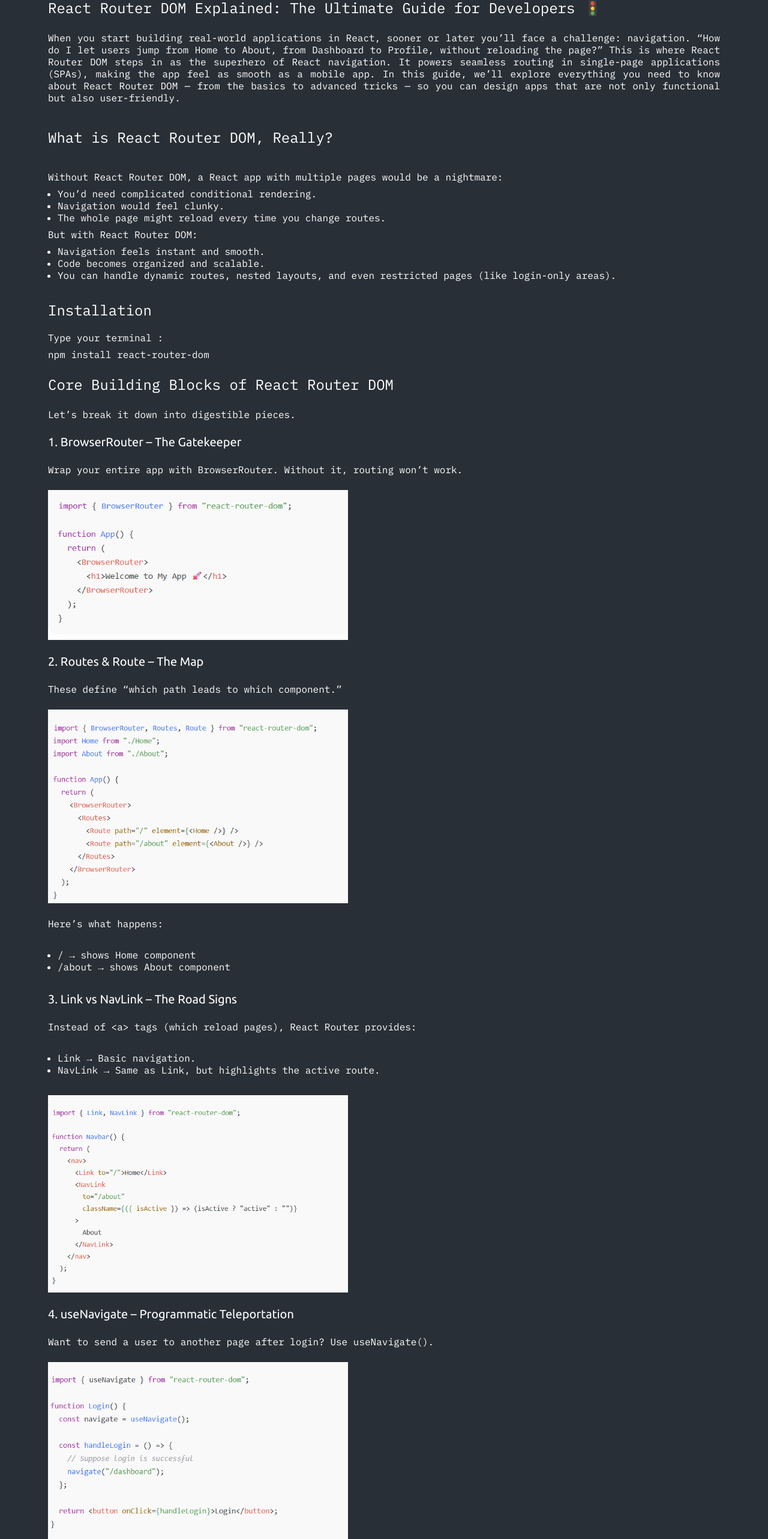
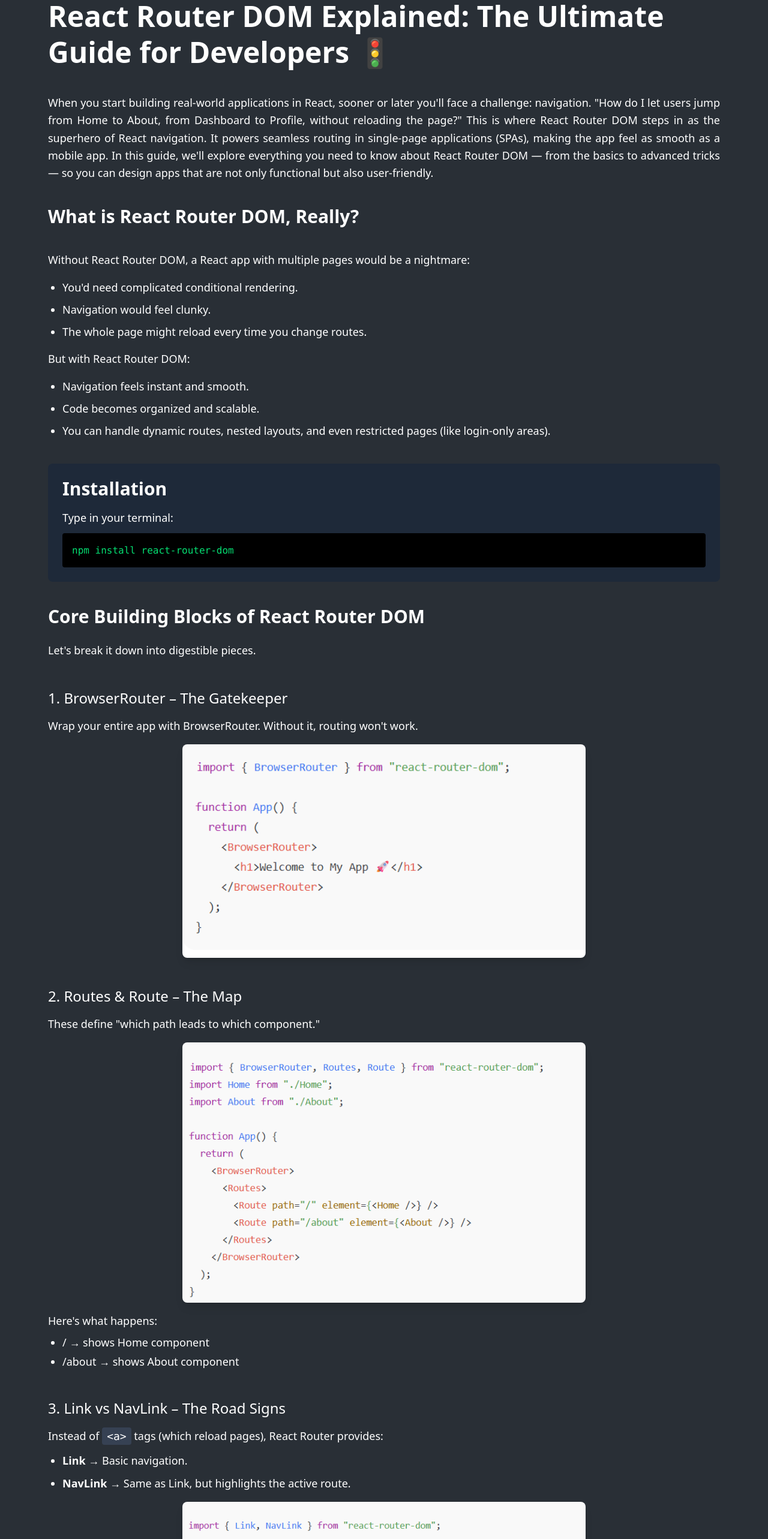
Before and after one commit to Subroto112001/MyPortfolio, a React (Vite) app: page /react-router in a window 1280 px wide. Shown: the part 220-2786 px from the top of the page at 60% size. Built offline with nearby package versions, Linux system fonts and the light colour scheme.

Commit message:
update blog

```diff
--- a/src/BlogPage/ReacRoter.jsx
+++ b/src/BlogPage/ReacRoter.jsx
@@ -4,209 +4,268 @@
 import picturethree from "../assets/reactrouter3.png";
 import picturefour from "../assets/Reactrouter4.png";
 import picturefive from "../assets/Reactrouter5.png";
-import pictureSix    from "../assets/Recatgroouter6.png";
-import pictureSeven    from "../assets/Recatroputer7.png";
+import pictureSix from "../assets/Recatgroouter6.png";
+import pictureSeven from "../assets/Recatroputer7.png";
+
 const ReacRoter = () => {
   return (
-    <div className="bg-bg1">
-      <div className="container">
-        <div className="py-16">
-          <div className="flex flex-col gap-y-6">
-            <h3 className="Menu-M text-white">
+    <div className="bg-bg1 min-h-screen">
+      <div className="container mx-auto px-4 sm:px-6 lg:px-8">
+        <div className="py-8 sm:py-12 lg:py-16">
+          <div className="flex flex-col gap-y-6 sm:gap-y-8 lg:gap-y-10">
+            <h1 className="text-2xl sm:text-3xl lg:text-4xl xl:text-5xl font-bold text-white leading-tight">
               React Router DOM Explained: The Ultimate Guide for Developers 🚦
-            </h3>
+            </h1>
 
-            <div className="flex flex-col gap-y-10">
-              <p className="Media-M text-white text-justify">
+            <div className="flex flex-col gap-y-6 sm:gap-y-8 lg:gap-y-10">
+              <p className="text-sm sm:text-base lg:text-lg text-white text-justify leading-relaxed">
                 When you start building real-world applications in React, sooner
-                or later you’ll face a challenge: navigation. “How do I let
+                or later you'll face a challenge: navigation. "How do I let
                 users jump from Home to About, from Dashboard to Profile,
-                without reloading the page?” This is where React Router DOM
+                without reloading the page?" This is where React Router DOM
                 steps in as the superhero of React navigation. It powers
                 seamless routing in single-page applications (SPAs), making the
-                app feel as smooth as a mobile app. In this guide, we’ll explore
+                app feel as smooth as a mobile app. In this guide, we'll explore
                 everything you need to know about React Router DOM — from the
                 basics to advanced tricks — so you can design apps that are not
                 only functional but also user-friendly.
               </p>
 
-              <h3 className="Menu-M text-white">
+              <h2 className="text-xl sm:text-2xl lg:text-3xl font-semibold text-white">
                 What is React Router DOM, Really?
-              </h3>
-              <p className="Media-M text-white text-justify">
-                Without React Router DOM, a React app with multiple pages would
-                be a nightmare:
-                <ul className="pl-4 my-2">
-                  <li className="list-disc">
-                    You’d need complicated conditional rendering.
+              </h2>
+
+              <div className="space-y-4">
+                <p className="text-sm sm:text-base lg:text-lg text-white text-justify leading-relaxed">
+                  Without React Router DOM, a React app with multiple pages
+                  would be a nightmare:
+                </p>
+                <ul className="pl-4 sm:pl-6 space-y-2 text-sm sm:text-base lg:text-lg text-white">
+                  <li className="list-disc leading-relaxed">
+                    You'd need complicated conditional rendering.
                   </li>
-                  <li className="list-disc">Navigation would feel clunky.</li>
-                  <li className="list-disc">
+                  <li className="list-disc leading-relaxed">
+                    Navigation would feel clunky.
+                  </li>
+                  <li className="list-disc leading-relaxed">
                     The whole page might reload every time you change routes.
                   </li>
                 </ul>
-                But with React Router DOM:
-                <ul className="pl-4 my-2">
-                  <li className="list-disc">
+
+                <p className="text-sm sm:text-base lg:text-lg text-white text-justify leading-relaxed">
+                  But with React Router DOM:
+                </p>
+                <ul className="pl-4 sm:pl-6 space-y-2 text-sm sm:text-base lg:text-lg text-white">
+                  <li className="list-disc leading-relaxed">
                     Navigation feels instant and smooth.
                   </li>
-                  <li className="list-disc">
+                  <li className="list-disc leading-relaxed">
                     Code becomes organized and scalable.
                   </li>
-                  <li className="list-disc">
+                  <li className="list-disc leading-relaxed">
                     You can handle dynamic routes, nested layouts, and even
                     restricted pages (like login-only areas).
                   </li>
                 </ul>
-              </p>
+              </div>
             </div>
-            {/* install */}
-            <div className="flex flex-col gap-5">
-              <h3 className="Menu-M text-white">Installation</h3>
-              <div className="flex flex-col gap-2">
-                <p className="Media-M text-white">Type your terminal :</p>
-                <p className="Media-M text-white">
-                  npm install react-router-dom
+
+            {/* Installation Section */}
+            <div className="bg-gray-800 bg-opacity-50 rounded-lg p-4 sm:p-6">
+              <h2 className="text-xl sm:text-2xl lg:text-3xl font-semibold text-white mb-4">
+                Installation
+              </h2>
+              <div className="space-y-3">
+                <p className="text-sm sm:text-base lg:text-lg text-white">
+                  Type in your terminal:
+                </p>
+                <div className="bg-black bg-opacity-50 rounded p-3 sm:p-4 overflow-x-auto">
+                  <code className="text-green-400 text-sm sm:text-base font-mono">
+                    npm install react-router-dom
+                  </code>
+                </div>
+              </div>
+            </div>
+
+            {/* Core Building Blocks */}
+            <div className="space-y-8 sm:space-y-10 lg:space-y-12">
+              <div>
+                <h2 className="text-xl sm:text-2xl lg:text-3xl font-semibold text-white mb-4 sm:mb-6">
+                  Core Building Blocks of React Router DOM
+                </h2>
+                <p className="text-sm sm:text-base lg:text-lg text-white text-justify leading-relaxed">
+                  Let's break it down into digestible pieces.
                 </p>
               </div>
-            </div>
-            {/* install */}
-            <div className="flex flex-col gap-y-6">
-              <h3 className="Menu-M text-white">
-                Core Building Blocks of React Router DOM
-              </h3>
-              <h3 className="Media-M text-white text-justify">
-                Let’s break it down into digestible pieces.
-              </h3>
 
-              <h4 className="Button-U text-white text-justify">
-                1. BrowserRouter – The Gatekeeper
-              </h4>
-              <p className="Media-M text-white text-justify">
-                Wrap your entire app with BrowserRouter. Without it, routing
-                won’t work.
-              </p>
-              <div className="w-[500px] h-[250px]">
-                <img
-                  className="w-full h-full"
-                  src={pictureone}
-                  alt={pictureone}
-                />
+              {/* 1. BrowserRouter */}
+              <section className="space-y-4">
+                <h3 className="text-lg sm:text-xl lg:text-2xl font-medium text-white">
+                  1. BrowserRouter – The Gatekeeper
+                </h3>
+                <p className="text-sm sm:text-base lg:text-lg text-white text-justify leading-relaxed">
+                  Wrap your entire app with BrowserRouter. Without it, routing
+                  won't work.
+                </p>
+                <div className="w-full max-w-2xl mx-auto">
+                  <img
+                    className="w-full h-auto rounded-lg shadow-lg"
+                    src={pictureone}
+                    alt="BrowserRouter example"
+                  />
+                </div>
+              </section>
+
+              {/* 2. Routes & Route */}
+              <section className="space-y-4">
+                <h3 className="text-lg sm:text-xl lg:text-2xl font-medium text-white">
+                  2. Routes & Route – The Map
+                </h3>
+                <p className="text-sm sm:text-base lg:text-lg text-white text-justify leading-relaxed">
+                  These define "which path leads to which component."
+                </p>
+                <div className="w-full max-w-2xl mx-auto">
+                  <img
+                    className="w-full h-auto rounded-lg shadow-lg"
+                    src={picturetwo}
+                    alt="Routes and Route example"
+                  />
+                </div>
+                <div className="space-y-2">
+                  <p className="text-sm sm:text-base lg:text-lg text-white">
+                    Here's what happens:
+                  </p>
+                  <ul className="pl-4 sm:pl-6 space-y-1 text-sm sm:text-base lg:text-lg text-white">
+                    <li className="list-disc">/ → shows Home component</li>
+                    <li className="list-disc">
+                      /about → shows About component
+                    </li>
+                  </ul>
+                </div>
+              </section>
+
+              {/* 3. Link vs NavLink */}
+              <section className="space-y-4">
+                <h3 className="text-lg sm:text-xl lg:text-2xl font-medium text-white">
+                  3. Link vs NavLink – The Road Signs
+                </h3>
+                <div className="space-y-3">
+                  <p className="text-sm sm:text-base lg:text-lg text-white text-justify leading-relaxed">
+                    Instead of{" "}
+                    <code className="bg-gray-700 px-2 py-1 rounded">
+                      &lt;a&gt;
+                    </code>{" "}
+                    tags (which reload pages), React Router provides:
+                  </p>
+                  <ul className="pl-4 sm:pl-6 space-y-2 text-sm sm:text-base lg:text-lg text-white">
+                    <li className="list-disc leading-relaxed">
+                      <strong>Link</strong> → Basic navigation.
+                    </li>
+                    <li className="list-disc leading-relaxed">
+                      <strong>NavLink</strong> → Same as Link, but highlights
+                      the active route.
+                    </li>
+                  </ul>
+                </div>
+                <div className="w-full max-w-2xl mx-auto">
+                  <img
+                    className="w-full h-auto rounded-lg shadow-lg"
+                    src={picturethree}
+                    alt="Link vs NavLink example"
+                  />
+                </div>
+              </section>
+
+              {/* 4. useNavigate */}
+              <section className="space-y-4">
+                <h3 className="text-lg sm:text-xl lg:text-2xl font-medium text-white">
+                  4. useNavigate – Programmatic Teleportation
+                </h3>
+                <p className="text-sm sm:text-base lg:text-lg text-white text-justify leading-relaxed">
+                  Want to send a user to another page after login? Use{" "}
+                  <code className="bg-gray-700 px-2 py-1 rounded">
+                    useNavigate()
+                  </code>
+                  .
+                </p>
+                <div className="w-full max-w-2xl mx-auto">
+                  <img
+                    className="w-full h-auto rounded-lg shadow-lg"
+                    src={picturefour}
+                    alt="useNavigate example"
+                  />
+                </div>
+              </section>
+
+              {/* 5. Dynamic Routes */}
+              <section className="space-y-4">
+                <h3 className="text-lg sm:text-xl lg:text-2xl font-medium text-white">
+                  5. Dynamic Routes – Personalized GPS
+                </h3>
+                <p className="text-sm sm:text-base lg:text-lg text-white text-justify leading-relaxed">
+                  Pass values in the URL and extract them with{" "}
+                  <code className="bg-gray-700 px-2 py-1 rounded">
+                    useParams()
+                  </code>
+                  .
+                </p>
+                <div className="w-full max-w-2xl mx-auto">
+                  <img
+                    className="w-full h-auto rounded-lg shadow-lg"
+                    src={picturefive}
+                    alt="Dynamic routes example"
+                  />
+                </div>
+                <p className="text-sm sm:text-base lg:text-lg text-white text-justify leading-relaxed">
+                  Visiting{" "}
+                  <code className="bg-gray-700 px-2 py-1 rounded">
+                    /user/25
+                  </code>{" "}
+                  will display "Viewing profile of User 25".
+                </p>
+              </section>
+
+              {/* 6. Nested Routes */}
+              <section className="space-y-4">
+                <h3 className="text-lg sm:text-xl lg:text-2xl font-medium text-white">
+                  6. Nested Routes – Roads within Roads
+                </h3>
+                <p className="text-sm sm:text-base lg:text-lg text-white text-justify leading-relaxed">
+                  Perfect for dashboards or apps with sub-sections.
+                </p>
+                <div className="w-full max-w-2xl mx-auto">
+                  <img
+                    className="w-full h-auto rounded-lg shadow-lg"
+                    src={pictureSix}
+                    alt="Nested routes example"
+                  />
+                </div>
+              </section>
+
+              {/* 7. Protected Routes */}
+              <section className="space-y-4">
+                <h3 className="text-lg sm:text-xl lg:text-2xl font-medium text-white">
+                  7. Protected Routes – Security Checkpoint
+                </h3>
+                <p className="text-sm sm:text-base lg:text-lg text-white text-justify leading-relaxed">
+                  Don't want unauthorized users to access your dashboard? Wrap
+                  the route in a custom component.
+                </p>
+                <div className="w-full max-w-2xl mx-auto">
+                  <img
+                    className="w-full h-auto rounded-lg shadow-lg"
+                    src={pictureSeven}
+                    alt="Protected routes example"
+                  />
+                </div>
+              </section>
+
+              {/* Author Attribution */}
+              <div className="pt-8 sm:pt-12 border-t border-gray-600">
+                <p className="text-center text-lg sm:text-xl lg:text-2xl font-medium text-white">
+                  - Subroto Kumar Barman
+                </p>
               </div>
-            </div>
-            <div className="flex flex-col gap-y-6">
-              <h4 className="Button-U text-white text-justify">
-                2. Routes & Route – The Map
-              </h4>
-              <p className="Media-M text-white text-justify">
-                These define “which path leads to which component.”
-              </p>
-              <div className="w-[500px] ">
-                <img
-                  className="w-full h-full"
-                  src={picturetwo}
-                  alt={picturetwo}
-                />
-              </div>
-              <p className="Media-M text-white text-justify">
-                Here’s what happens:
-              </p>
-              <ul className="pl-4 my-2 text-white Media-M ">
-                <li className="list-disc">/ → shows Home component</li>
-                <li className="list-disc">/about → shows About component</li>
-              </ul>
-            </div>
-            <div className="flex flex-col gap-y-6">
-              <h4 className="Button-U text-white text-justify">
-                3. Link vs NavLink – The Road Signs
-              </h4>
-              <p className="Media-M text-white text-justify">
-                Instead of{" <a> "}tags (which reload pages), React Router
-                provides:
-              </p>
-              <ul className="pl-4 my-2 text-white Media-M ">
-                <li className="list-disc">Link → Basic navigation.</li>
-                <li className="list-disc">
-                  NavLink → Same as Link, but highlights the active route.
-                </li>
-              </ul>
-              <div className="w-[500px] ">
-                <img
-                  className="w-full h-full"
-                  src={picturethree}
-                  alt={picturethree}
-                />
-              </div>
-            </div>
-            <div className="flex flex-col gap-y-6">
-              <h4 className="Button-U text-white text-justify">
-                4. useNavigate – Programmatic Teleportation
-              </h4>
-              <p className="Media-M text-white text-justify">
-                Want to send a user to another page after login? Use useNavigate
-                {"()"}.
-              </p>
-
-              <div className="w-[500px] ">
-                <img
-                  className="w-full h-full"
-                  src={picturefour}
-                  alt={picturefour}
-                />
-              </div>
-            </div>
-            <div className="flex flex-col gap-y-6">
-              <h4 className="Button-U text-white text-justify">
-                5. Dynamic Routes – Personalized GPS
-              </h4>
-              <p className="Media-M text-white text-justify">
-                Pass values in the URL and extract them with{"()"}.
-              </p>
-
-              <div className="w-[500px] ">
-                <img
-                  className="w-full h-full"
-                  src={picturefive}
-                  alt={picturefive}
-                />
-              </div>
-              <p className="Media-M text-white text-justify">
-                Visiting /user/25 will display “Viewing profile of User 25”.
-              </p>
-            </div>
-            <div className="flex flex-col gap-y-6">
-              <h4 className="Button-U text-white text-justify">
-                6. Nested Routes – Roads within Roads
-              </h4>
-              <p className="Media-M text-white text-justify">
-                Perfect for dashboards or apps with sub-sections.
-              </p>
-
-              <div className="w-[500px] ">
-                <img
-                  className="w-full h-full"
-                  src={pictureSix}
-                  alt={pictureSix}
-                />
-              </div>
-            </div>
-            <div className="flex flex-col gap-y-6">
-              <h4 className="Button-U text-white text-justify">
-                7. Protected Routes – Security Checkpoint
-              </h4>
-              <p className="Media-M text-white text-justify">
-                Don’t want unauthorized users to access your dashboard? Wrap the
-                route in a custom component.
-              </p>
-
-              <div className="w-[500px] ">
-                <img
-                  className="w-full h-full"
-                  src={pictureSeven}
-                  alt={pictureSeven}
-                />
-              </div>
-              <h3 className="Button-U text-white mt-[30px] text-center">- Subroto Kumar Barman</h3>
             </div>
           </div>
         </div>
```
